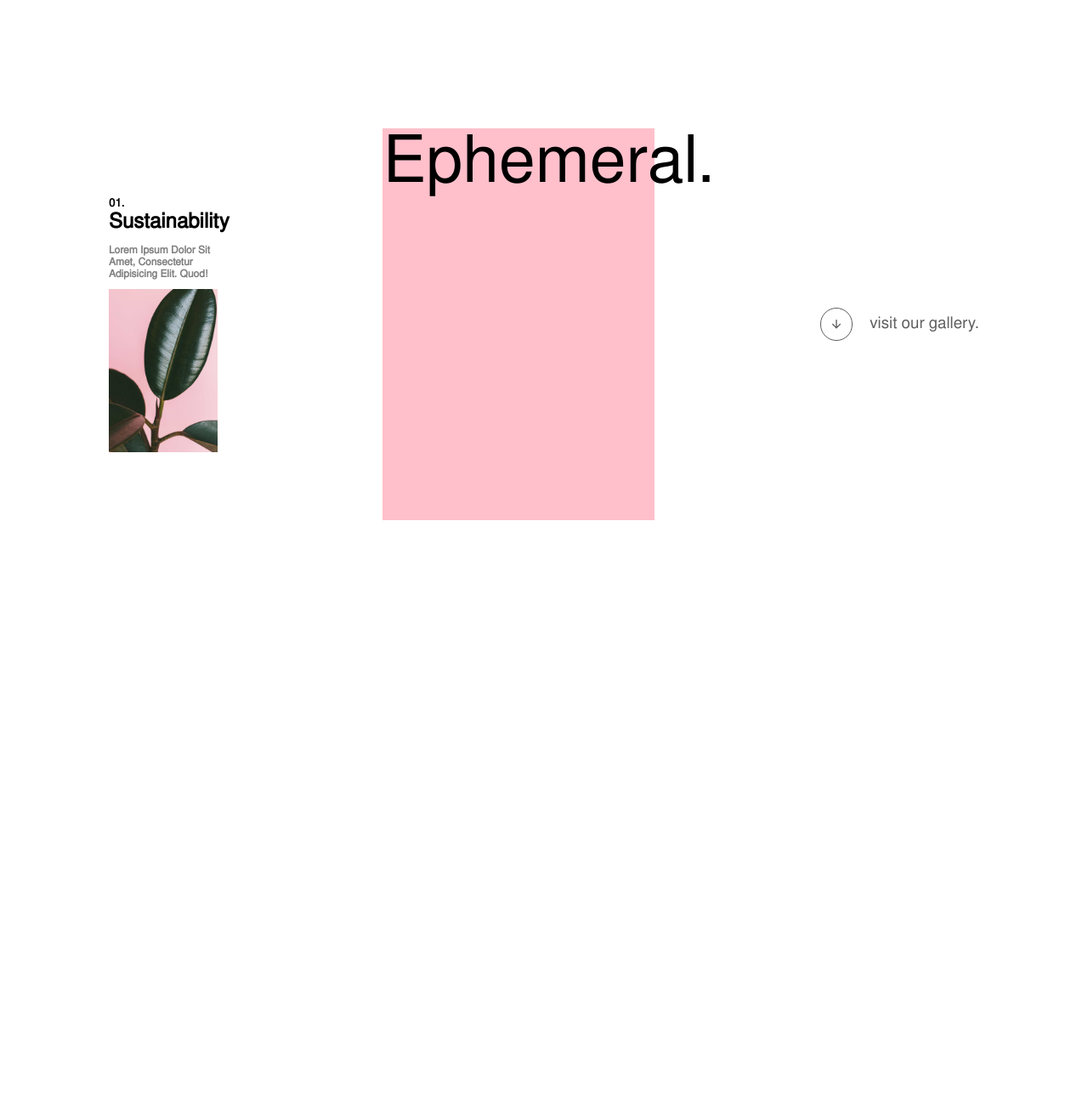
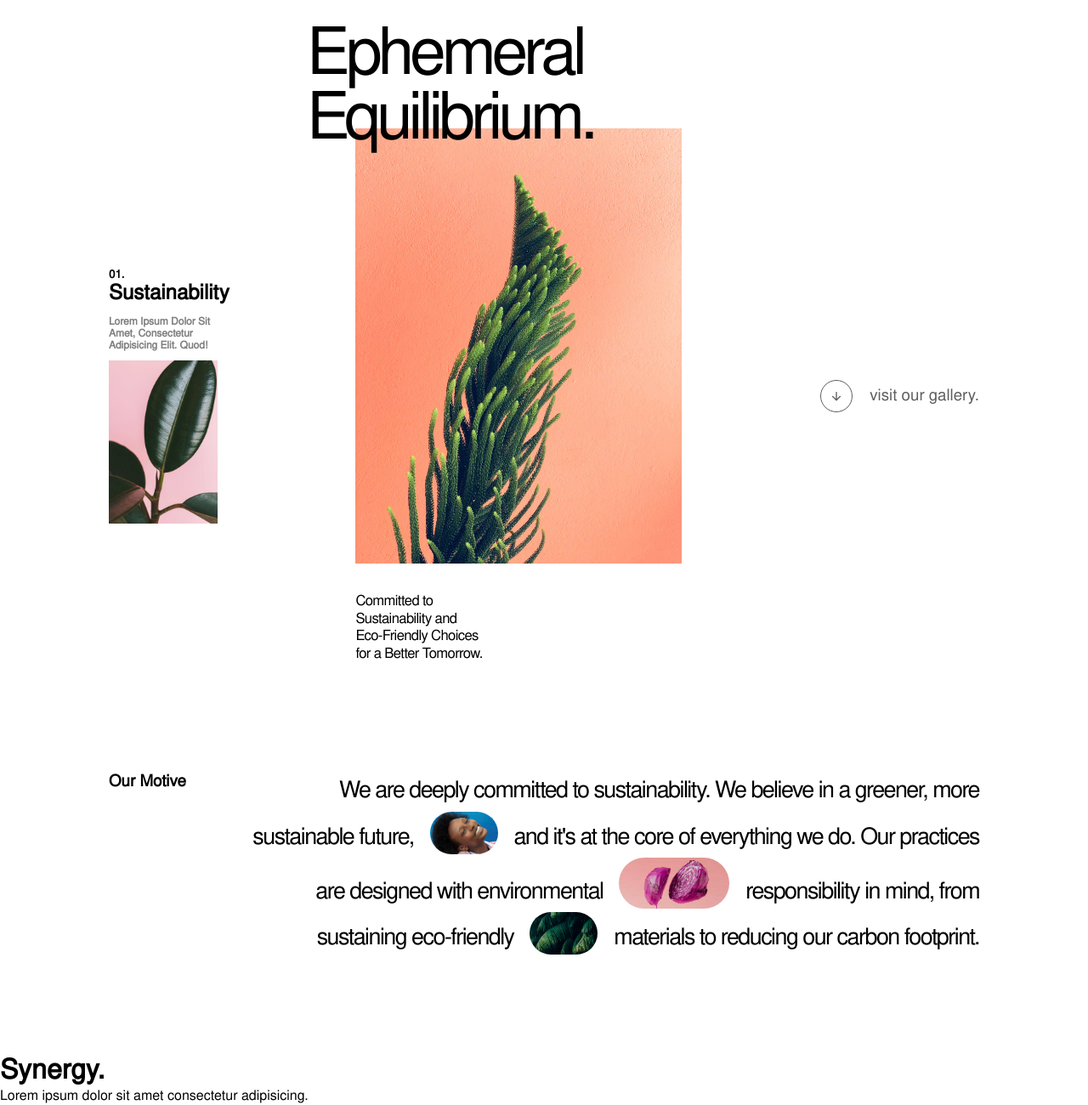
Before and after one commit to hamz-aa/animated-website, a plain HTML site: page index.html in a window 1280 px wide. Shown: the part 111-1411 px from the top of the page at 85% size. Before the commit the page ends 800 px from the top, so only its background shows below. Drawn offline with nearby package versions, Linux system fonts and the light colour scheme; files whose address does not match are found by name.

Commit message:
updated site

```diff
--- a/index.html
+++ b/index.html
@@ -36,7 +36,17 @@
             </div>
           </div>
           <div id="ephemeral">
-            <h1>Ephemeral.</h1>
+            <div id="headings">
+              <h1>Ephemeral</h1>
+              <h1>Equilibrium.</h1>
+            </div>
+            <div id="image-content">
+              <img src="./images/pinkplant.jpg" alt="" />
+              <p>
+                Committed to Sustainability and Eco-Friendly Choices for a
+                Better Tomorrow.
+              </p>
+            </div>
           </div>
           <div id="visit">
             <div id="circle-v">
@@ -45,6 +55,24 @@
             <h3>visit our gallery.</h3>
           </div>
         </div>
+        <div id="motive">
+          <h3>Our Motive</h3>
+          <p>
+            We are deeply committed to sustainability. We believe in a greener,
+            more sustainable future, <span id="span-1"></span> and it's at the
+            core of everything we do. Our practices are designed with
+            environmental <span id="span-2"></span> responsibility in mind, from
+            sustaining eco-friendly <span id="span-3"></span> materials to
+            reducing our carbon footprint.
+          </p>
+        </div>
+        <div id="pictures"></div>
+        <div id="first-pic">
+          <div id="pic-image">
+            <h1>Synergy.</h1>
+            <p>Lorem ipsum dolor sit amet consectetur adipisicing.</p>
+          </div>
+        </div>
       </div>
     </div>
   </body>
--- a/style.css
+++ b/style.css
@@ -84,14 +84,41 @@ body {
 }
 
 #ephemeral {
-  width: 25vw;
-  height: 36vw;
-  background-color: pink;
+  width: 30vw;
+  min-height: 42vw;
+  position: relative;
+}
+
+#ephemeral #headings {
+  position: absolute;
+  top: -19%;
+  left: -15%;
+}
+
+#ephemeral img {
+  width: 100%;
+  height: 100%;
+  object-fit: cover;
+}
+
+#ephemeral #image-content {
+  width: fit-content;
+  height: fit-content;
+}
+
+#ephemeral p {
+  width: 40%;
+  margin-top: 30px;
+  font-size: 1.3vw;
+  letter-spacing: -0.05vw;
+  line-height: 1.6vw;
 }
 
 #ephemeral h1 {
   font-size: 6vw;
-  font-weight: 100;
+  line-height: 1;
+  font-weight: 400;
+  letter-spacing: -0.4vw;
 }
 
 #visit {
@@ -118,3 +145,58 @@ body {
   color: #5e5e5e;
   font-weight: 400;
 }
+
+#motive {
+  padding: 3vw 10vw;
+  display: flex;
+  justify-content: space-between;
+  margin-top: 7vw;
+}
+
+#motive p {
+  width: 85%;
+  font-size: 2.1vw;
+  text-align: right;
+  letter-spacing: -0.12vw;
+  line-height: 1.7;
+}
+
+#motive span {
+  display: inline-block;
+  margin: 0 10px;
+  border-radius: 100px;
+  margin: 0 13px;
+  margin-bottom: -12.5px;
+}
+
+#span-1 {
+  width: 80px;
+  height: 50px;
+  background-image: url("./images/bluegirl.jpg");
+  background-size: cover;
+  background-position: 0% 60%;
+}
+
+#span-2 {
+  width: 130px;
+  height: 60px;
+  background-image: url("./images/shaljam.jpg");
+  background-size: cover;
+  background-position: 0% 48%;
+}
+
+#span-3 {
+  width: 80px;
+  height: 50px;
+  background-image: url("./images/grass.jpg");
+  background-size: cover;
+  background-position: 0% 60%;
+}
+
+#pictures {
+  padding: 3vw;
+  padding-left: 14vw;
+  padding-right: 12vw;
+}
+
+#first-pic
```
